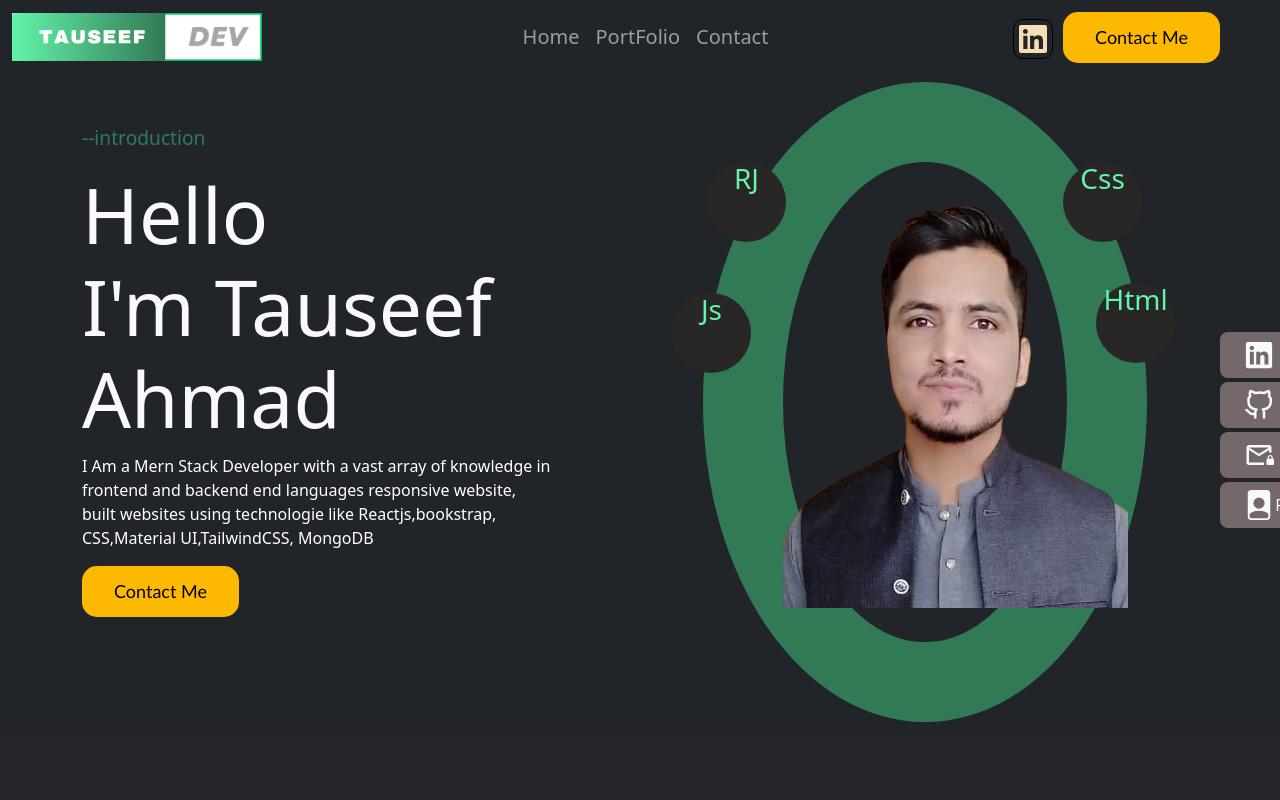
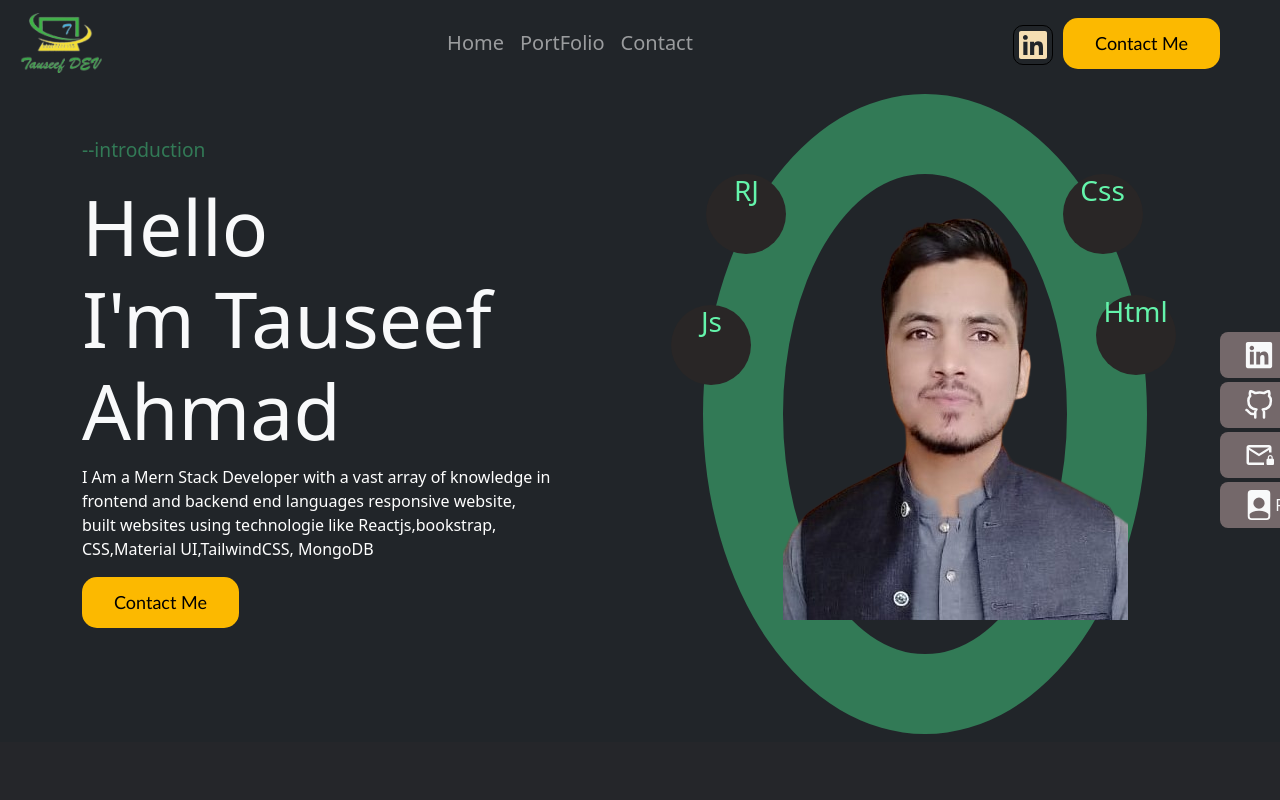
Before and after one commit to TauseefAlpha/portfoliofrontend, a React (Vite) app: page / in a window 1280 px wide. Shown: the top 800 px of the page. Built offline with nearby package versions, Linux system fonts and the light colour scheme.

Commit message:
secondcommit

```diff
--- a/src/components/fotter/fottercomp.jsx
+++ b/src/components/fotter/fottercomp.jsx
@@ -1,13 +1,14 @@
 import React from 'react'
 import "./fotterstyle.scss"
 import { FaInstagram, FaFacebook, FaLinkedin } from "react-icons/fa"
+import logo from "../../assets/logodev.png"
 
 const Fottercomp = () => {
     return (
         <div className=' wrapfooter'>
             <div className="container">
                 <div className="row d-flex  align-items-center justify-content-md-center ">
-                    <div className="col-md-3 "> <img src="https://demo.phlox.pro/freelancer/wp-content/uploads/sites/272/2021/02/logo-header.svg" alt="logo" /></div>
+                    <div className="col-md-3 "> <img src={logo} height={60} alt="logo" /></div>
                     <div className="col-md-5 text-light text-center mt-2 " > <p>© 2023 FullstackDeveloper TA. All rights reserved.</p></div>
                     <div className="col-md-4 text-light text-center"><FaInstagram size={"2rem"} style={{ margin: "0px 4px" }} color="yellow" /> <FaFacebook size={"2rem"} style={{ margin: "0px 4px" }} color="yellow" /><FaLinkedin size={"2rem"} style={{ margin: "0px 4px" }} color="yellow" /></div>
                 </div>
--- a/src/components/navbar/navbar.jsx
+++ b/src/components/navbar/navbar.jsx
@@ -2,7 +2,7 @@ import React, { useLayoutEffect, useRef, useState, useEffect } from 'react'
 import "./navstyle.scss"
 import { FaLinkedin } from "react-icons/fa"
 import Btn from '../button/btn'
-import logo from "../../assets/taLogo.png"
+import logo from "../../assets/logodev.png"
 
 
 
@@ -34,7 +34,7 @@ const Navbar = ({ timeline, ease }) => {
               src={logo}
               color='rgb(50,205,50)'
               alt="logo"
-              width={250}
+              height={60}
             />
           </a>
           <button className="navbar-toggler" type="button" data-bs-toggle="collapse" data-bs-target="#mynavbar" aria-controls="navbarSupportedContent" aria-expanded="false" aria-label="Toggle navigation">
```
Also changed, not shown: src/assets/logodev.png (added).
